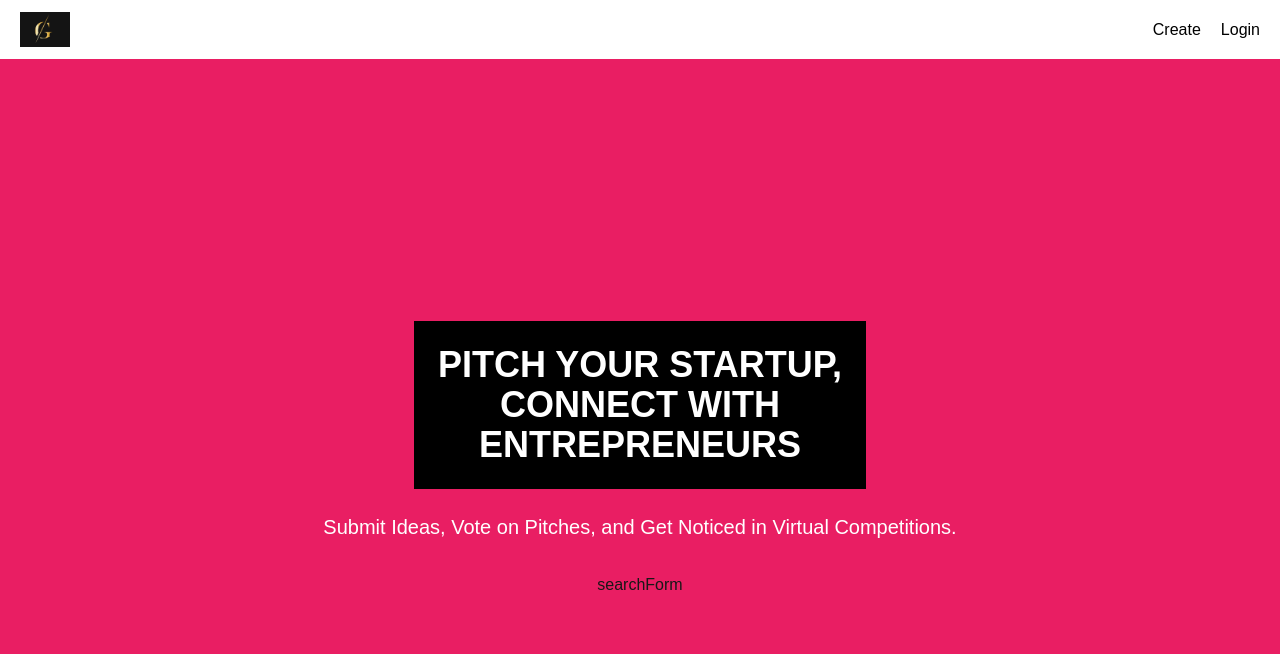
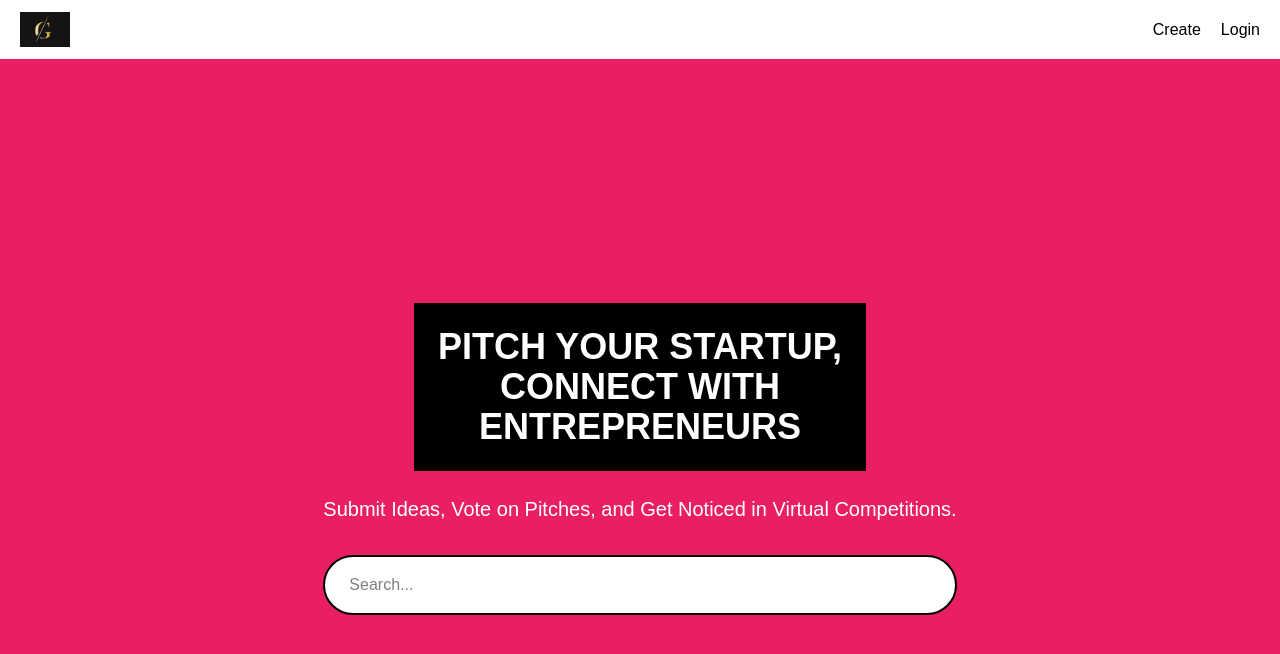
Before and after one commit to Govind29-rgb/next_js, a Next.js app: page / in a window 1280 px wide. Shown: the top 654 px of the page. Built offline with nearby package versions, Linux system fonts and the light colour scheme; no server answers.

Commit message:
searchform

```diff
--- a/app/components/searchForm.tsx
+++ b/app/components/searchForm.tsx
@@ -1,9 +1,15 @@
-import React from 'react'
+'use client';
 
-const searchForm = () => {
+const SearchForm = () => {
   return (
-    <div>searchForm</div>
+    <form action="/" method="GET" className="search-form">
+      <input
+        type="text"
+        placeholder="Search..."
+        className="w-full bg-white text-black px-6 py-4 rounded-full border-2 border-black focus:outline-none"
+      />
+    </form>
   )
 }
 
-export default  searchForm
+export default SearchForm
```
